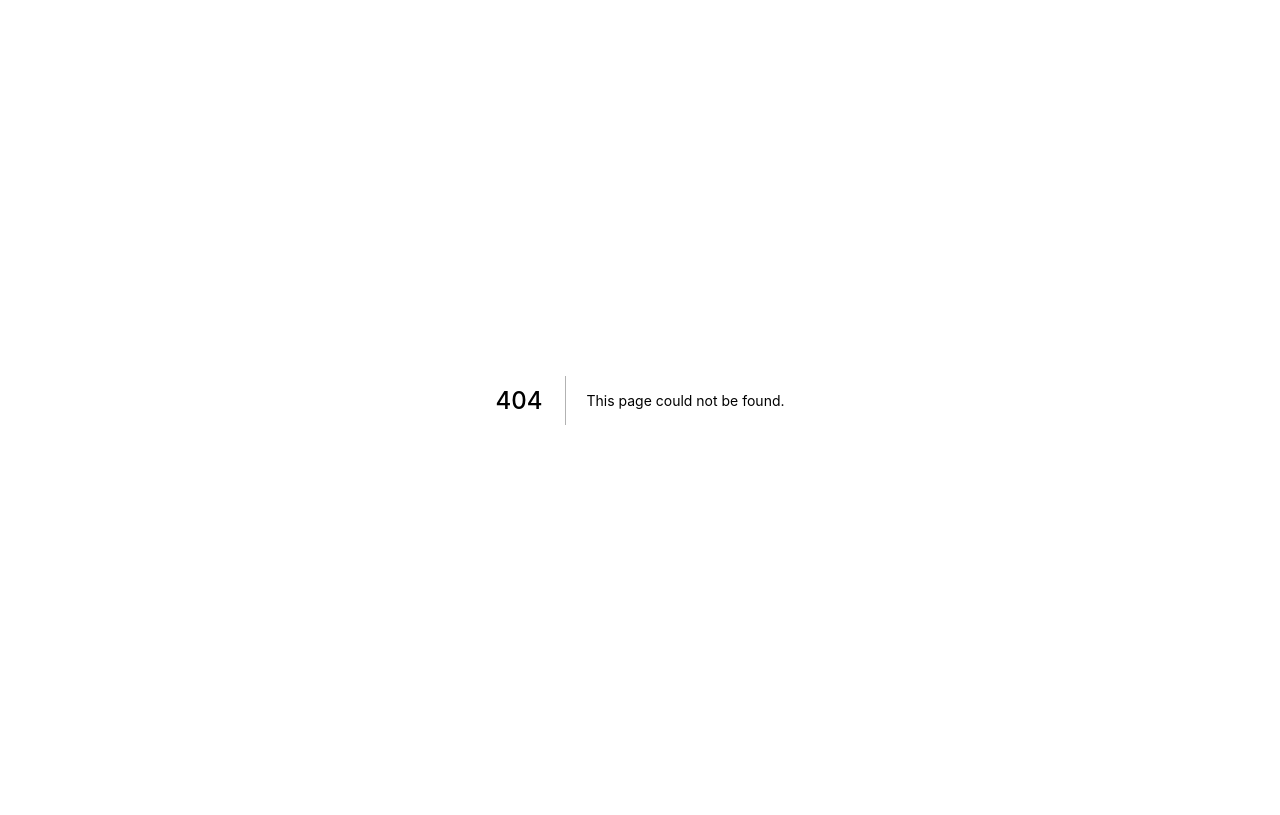
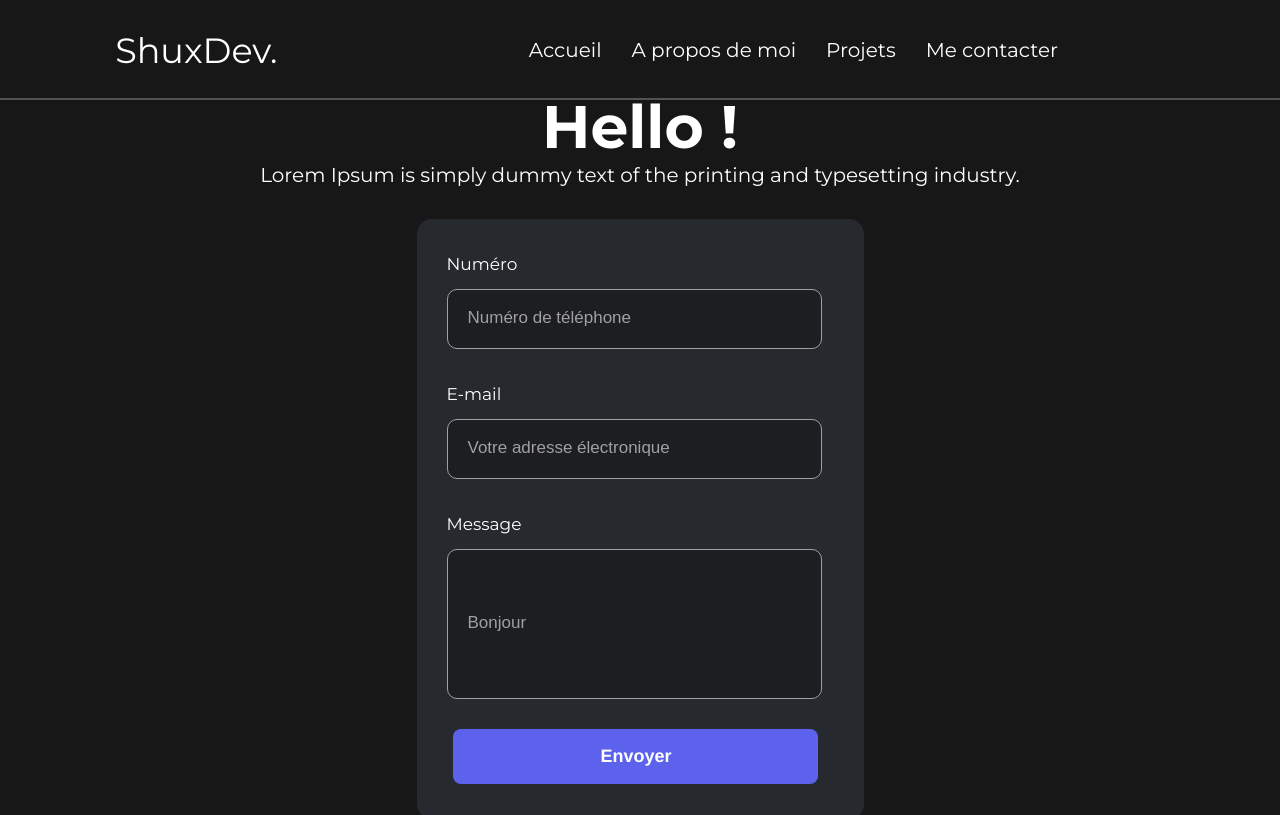
Before and after one commit to PonchHKT/Portfolio, a Next.js app: page /contact in a window 1280 px wide. Before the commit this address had no page. Shown: the top 815 px of the page. Built offline with nearby package versions, Linux system fonts and the light colour scheme.

Commit message:
fix /project & push /contact

```diff
--- a/components/Navbar.js
+++ b/components/Navbar.js
@@ -14,7 +14,7 @@ function Navbar() {
                     <li><Link href="/">Accueil</Link></li>
                     <li><Link href="/about">A propos de moi</Link></li>
                     <li><Link href="/project">Projets</Link></li>
-                    <li><Link href="">Me contacter</Link></li>
+                    <li><Link href="/contact">Me contacter</Link></li>
                 </ul>
 
             </div>
--- /dev/null
+++ b/pages/contact.js
@@ -0,0 +1,59 @@
+import styles from '../styles/contact.module.scss'
+import Navbar from '../components/Navbar'
+import Footer from '../components/Footer'
+
+export default function Contact() {
+    return (
+        <div className={styles.contactPage}>
+
+            <main>
+
+            <Navbar/>
+
+            <div className={styles.contactContainer}>
+
+                <div className={styles.contactText}>
+
+                    <h1>Hello !</h1>
+                    <h2>Lorem Ipsum is simply dummy text of the printing and typesetting industry.</h2>
+
+                    <div className={styles.contactboxContainer}>
+
+                        <div className={styles.contactBox}>
+
+                            <div className={styles.numberforms}>
+                            <h3>Numéro</h3>
+                            <input className={styles.inputnumber} placeholder="Numéro de téléphone"/>
+                            </div>
+
+                            <div className={styles.emailforms}>
+                            <h3>E-mail</h3>
+                            <input className={styles.inputemail} placeholder="Votre adresse électronique"/>
+                            </div>
+
+
+                            <div className={styles.msgforms}>
+                            <h3>Message</h3>
+                            <input className={styles.inputmsg} placeholder="Bonjour"/>
+                            </div>
+
+                            <div className={styles.buttonContainer}>
+                            <button>Envoyer</button>
+                            </div>
+
+                        </div>
+
+                    </div>
+
+                </div>
+
+
+            </div>
+
+            </main>
+
+            <Footer/>
+
+        </div>
+    )
+}
--- a/pages/index.js
+++ b/pages/index.js
@@ -18,7 +18,7 @@ export default function Home() {
         document.body.removeChild(a)
     }
 
-    const textIntroTemplate = "Lorem Ipsum is simply dummy text of the printing and typesetting industry. Lorem Ipsum has been the industry Lorem Ipsum is simply dummy text of the printing and typesetting industry. Lorem Ipsum has been the industry Lorem Ipsum is simply dummy text of the printing and typesetting industry. Lorem Ipsum has been the industry";
+    const textIntroTemplate = "Lorem Ipsum is simply dummy text of the printing and typesetting industry. Lorem Ipsum has been the industry Lorem Ipsum is simply dummy text of the printing and typesetting industry. Lorem Ipsum has been the industry Lorem Ipsum is simply dummy text of the printing and typesetting industry. Lorem Ipsum has been the industry Lorem Ipsum is simply dummy text of the printing and typesetting industry. Lorem Ipsum is simply dummy text of the printing and typesetting industry. Lorem Ipsum is simply dummy text of the printing and typesetting industry.Lorem Ipsum is simply dummy text of the printing and typesetting industry.";
 
     const [textIntro, setTextIntro] = useState(textIntroTemplate.substring(0, 300))
 
--- a/styles/about.module.scss
+++ b/styles/about.module.scss
@@ -7,7 +7,7 @@
     width: 100vw;
     padding: 100px 0;
     background-color: var(--main-black);
-    display: flex;
+    display: block;
     align-items: center;
     justify-content: center;
 
--- /dev/null
+++ b/styles/contact.module.scss
@@ -0,0 +1,131 @@
+.contactPage{
+    min-height: 100vh;
+    overflow-x: hidden;
+}
+.contactContainer{
+    width: 100vw;
+    display: flex;
+    align-items: center;
+    justify-content: center;
+    background-color: var(--main-black);
+    .contactText{
+        padding-top: 7%;
+        width: 100vw;
+        height: 110vh;
+        h1{
+            color: white;
+            font-size: 60px;
+            text-align: center;
+        }
+        h2{
+            color: white;
+            font-size: 20px;
+            font-weight: normal;
+            padding-bottom: 20px;
+            text-align: center;
+        }
+        .contactboxContainer{
+            width: 100vw;
+            height: 78vh;
+            display: flex;
+            align-items: center;
+            justify-content: center;
+            .contactBox{
+                width: 447px;
+                height: 600px;
+                background-color: #26292D;
+                border-radius: 15px;
+                .numberforms{
+                    padding-left: 30px;
+                    padding-top: 35px;
+                    h3{
+                        color: white;
+                        font-size: 17px;
+                        font-weight: normal;
+                        padding-bottom: 15px;
+                    }
+                    .inputnumber{
+                        width: 90%;
+                        height: 60px;
+                        border-radius: 10px;
+                        background-color: #1C1E22;
+                        border: 1px solid #A0A0A1;
+                    }
+                    .inputnumber::placeholder{
+                        padding-left: 20px;
+                        color: #A0A0A1;
+                        font-size: 17px;
+                    }
+                }
+                .emailforms{
+                    padding-left: 30px;
+                    padding-top: 35px;
+                    h3{
+                        color: white;
+                        font-size: 17px;
+                        font-weight: normal;
+                        padding-bottom: 15px;
+                    }
+                    .inputemail{
+                        width: 90%;
+                        height: 60px;
+                        border-radius: 10px;
+                        background-color: #1C1E22;
+                        border: 1px solid #A0A0A1;
+                    }
+                    .inputemail::placeholder{
+                        padding-left: 20px;
+                        color: #A0A0A1;
+                        font-size: 17px;
+                    }
+                }
+                .msgforms{
+                    padding-left: 30px;
+                    padding-top: 35px;
+                    h3{
+                        color: white;
+                        font-size: 17px;
+                        font-weight: normal;
+                        padding-bottom: 15px;
+                    }
+                    .inputmsg{
+                        border-radius: 10px;
+                        width: 90%;
+                        height: 150px;
+                        background-color: #1C1E22;
+                        border: 1px solid #A0A0A1;
+                    }
+                    .inputmsg::placeholder{
+                        position: static;
+                        width: 100px;
+                        height: 200px;
+                        top: 50px;
+                        padding-left: 20px;
+                        color: #A0A0A1;
+                        font-size: 17px;
+                    }
+                }
+            }
+            .buttonContainer{
+                padding-left: 6%;
+                padding-top: 30px;
+                button{
+                    font: normal normal 600 18px/25px 'Helvetica';
+                    border: none;
+                    border-radius: 8px;
+                    background-color: var(--main-purple);
+                    color: white;
+                    padding: 15px 35%;
+                    cursor: pointer;
+                    transition-duration: 0.2s;
+                    margin: 0 10px;
+
+
+                    &:hover {
+                        background-color: var(--main-purple-hover);
+                    }
+                }
+            }
+        }
+    }
+}
```
Also changed, not shown: pages/project.js (+28 -4 lines), styles/project.module.scss (+56 -2 lines).
